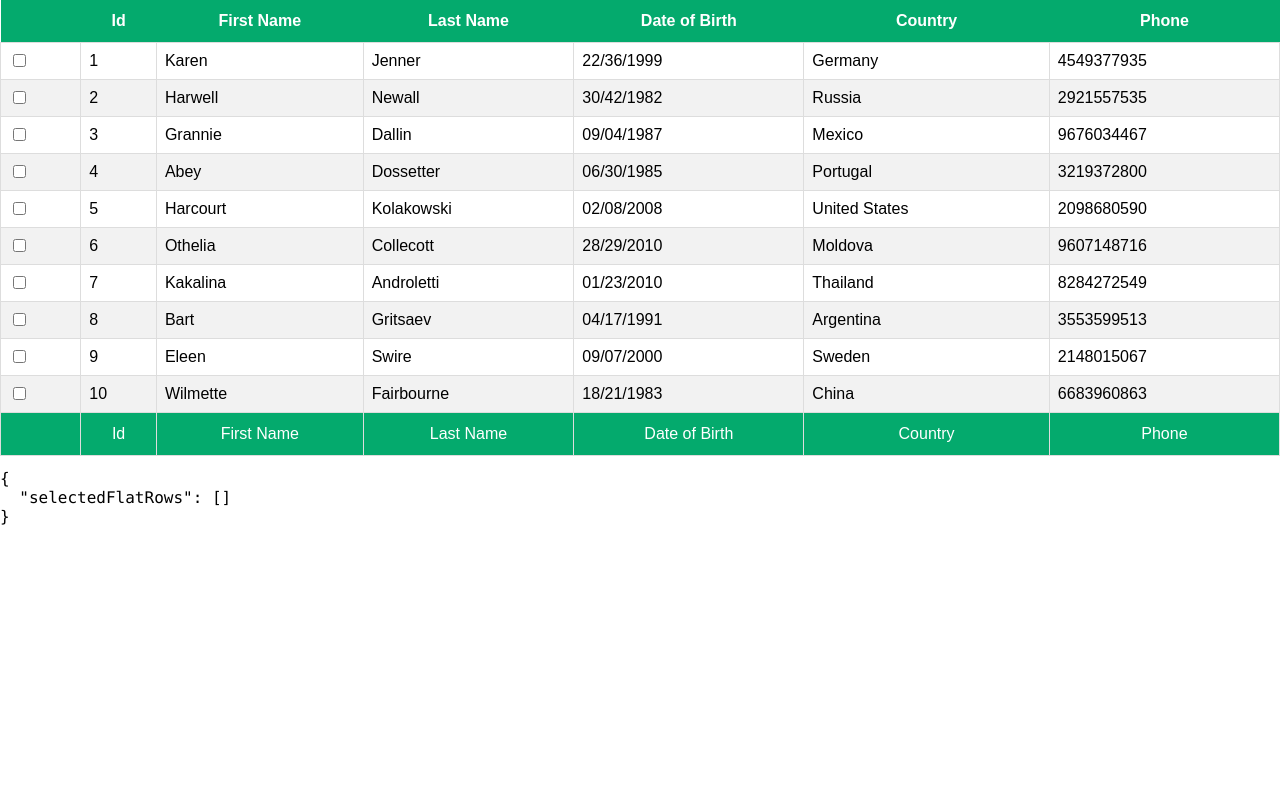
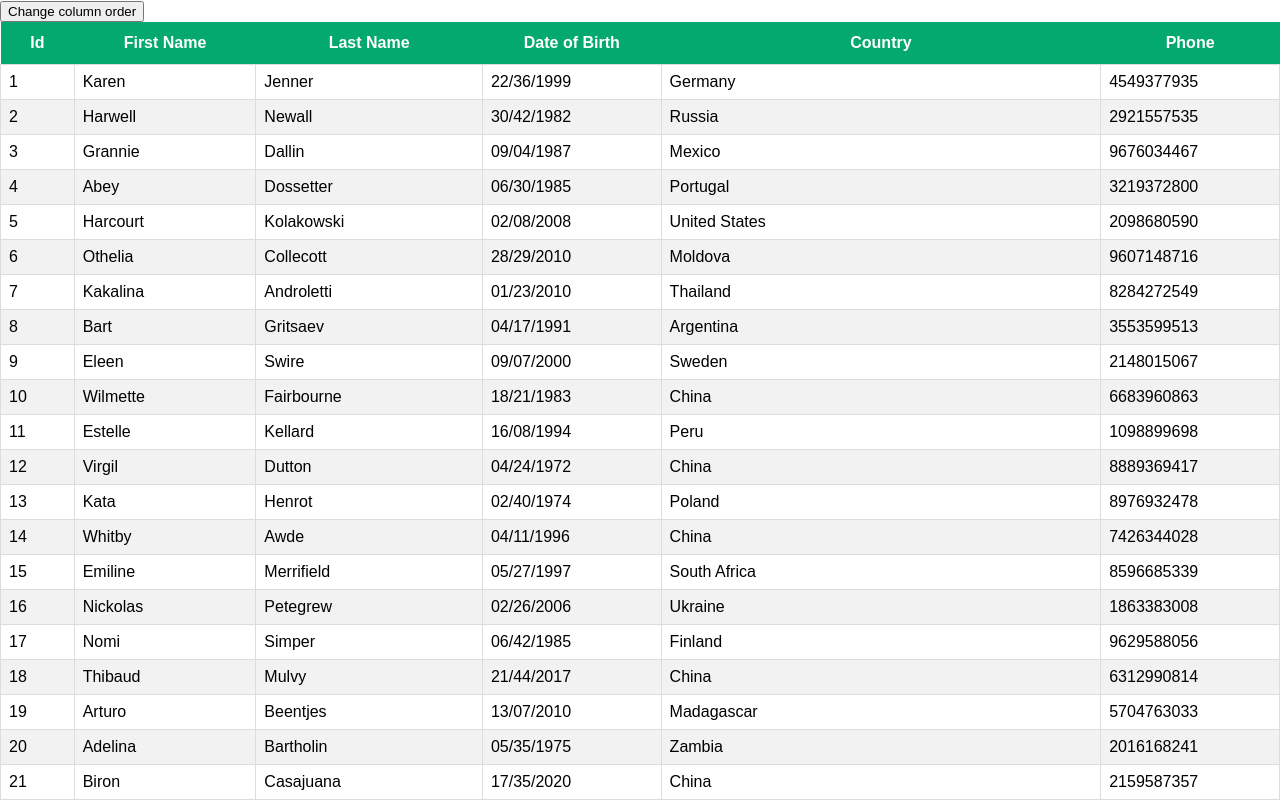
Before and after one commit to pradeep2165/react-table, a React (Create React App) app: page / in a window 1280 px wide. Shown: the top 800 px of the page. Built offline with nearby package versions, Linux system fonts and the light colour scheme.

Commit message:
Column ordering

```diff
--- a/src/App.js
+++ b/src/App.js
@@ -1,11 +1,10 @@
 import "./App.css";
-
-import { RowSelection } from "./conponents/RowSelection";
+import { ColumnOrder } from "./conponents/ColumnOrder";
 
 function App() {
   return (
     <div>
-      <RowSelection />
+      <ColumnOrder />
     </div>
   );
 }
--- /dev/null
+++ b/src/conponents/ColumnOrder.js
@@ -0,0 +1,62 @@
+import React, { useMemo } from "react";
+import { useTable, useColumnOrder } from "react-table";
+import MOCK_DATA from "./MOCK_DATA.json";
+import { COLUMNS } from "./column";
+import "./table.css";
+
+export const ColumnOrder = () => {
+  const columns = useMemo(() => COLUMNS, []);
+  const data = useMemo(() => MOCK_DATA, []);
+
+  const { getTableProps, getTableBodyProps, headerGroups, footerGroups, rows, prepareRow, setColumnOrder } = useTable(
+    {
+      columns,
+      data,
+    },
+    useColumnOrder
+  );
+
+  const changeOrder = () => {
+    setColumnOrder(["id", "first_name", "last_name", "phone", "country", "date_of_birth"]);
+  };
+
+  return (
+    <>
+      <button onClick={changeOrder}>Change column order</button>
+      <table {...getTableProps()}>
+        <thead>
+          {headerGroups.map((headerGroups) => (
+            <tr {...headerGroups.getHeaderGroupProps()}>
+              {headerGroups.headers.map((column) => (
+                <th {...column.getHeaderProps()}>{column.render("Header")}</th>
+              ))}
+            </tr>
+          ))}
+        </thead>
+        <tbody {...getTableBodyProps()}>
+          {rows.map((row) => {
+            prepareRow(row);
+            return (
+              <tr {...row.getRowProps()}>
+                {row.cells.map((cell) => {
+                  return <td {...cell.getCellProps()}>{cell.render("Cell")}</td>;
+                })}
+              </tr>
+            );
+          })}
+        </tbody>
+        <tfoot>
+          {footerGroups.map((footerGroup) => {
+            return (
+              <tr {...footerGroup.getFooterGroupProps()}>
+                {footerGroup.headers.map((column) => (
+                  <td {...column.getFooterProps}>{column.render("Footer")}</td>
+                ))}
+              </tr>
+            );
+          })}
+        </tfoot>
+      </table>
+    </>
+  );
+};
```
